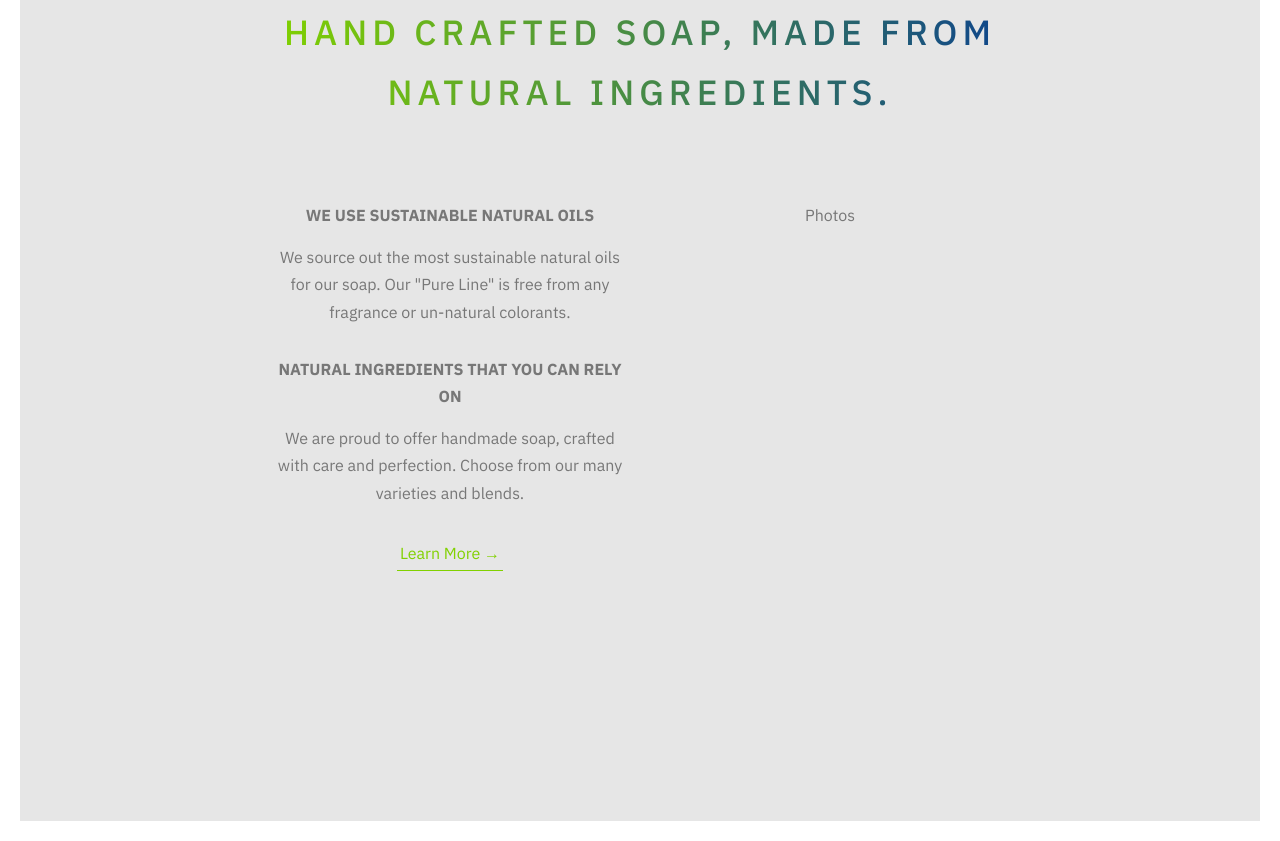
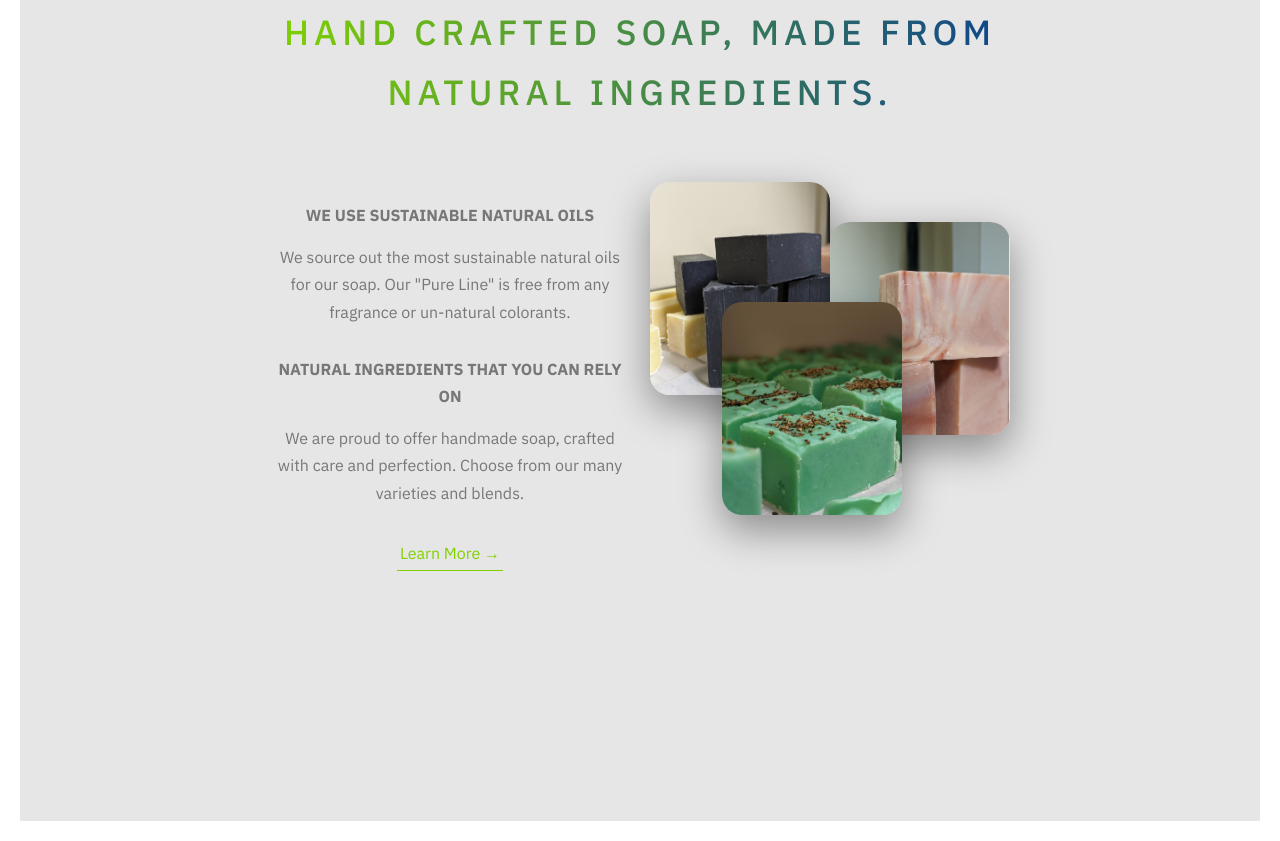
Before and after one commit to Michael-Yount/SoapbySea, a website: page index.html in a window 1280 px wide. Shown: the part 867-1708 px from the top of the page. Drawn offline with Linux system fonts and the light colour scheme.

Commit message:
finished about section

```diff
--- a/index.html
+++ b/index.html
@@ -119,7 +119,11 @@
 
                         </div>
                         <div class="col-1-of-2">
-                            Photos
+                            <div class="composition">
+                                <img src="/css/img/charSoapPortrait.png" alt="charcoalSoap" class="composition__photo composition__photo--p1">
+                                <img src="/css/img/roseClayPortrait.png" alt="roseClaySoap" class="composition__photo composition__photo--p2">
+                                <img src="/css/img/jadeBambooMintPortrait.png" alt="jadeBambooSoap" class="composition__photo composition__photo--p3">
+                            </div>
                         </div>
                     </div>
 
--- /dev/null
+++ b/sass/components/_composition.scss
@@ -0,0 +1,43 @@
+.composition {
+
+    position: relative;
+
+    &__photo {
+        width: 50%;
+        // height: ;
+        box-shadow: 0 1.5rem 4rem rgba($color-black, .4);
+        border-radius: 2rem;
+        position: absolute;
+        z-index: 10;
+        transition: all .2s;
+        outline-offset: 2rem;
+
+        &--p1 {
+            left: 0;
+            top: -2rem;
+        }
+
+        &--p2 {
+            right: 0;
+            top: 2rem;
+        }
+
+        &--p3 {
+            left: 20%;
+            top: 10rem;
+        }
+
+        &:hover {
+            outline: 1rem solid $color-primary-light;
+            transform: scale(1.25) translateY(-.5rem);
+            box-shadow: 0 1.5rem 4rem rgba($color-black, .4);
+            z-index: 20;
+        }
+    }
+    // composition:hover &__photo:not(:hover) {
+
+    &:hover &__photo:not(:hover) {
+        transform: scale(.9);
+
+    }
+}
--- a/sass/main.scss
+++ b/sass/main.scss
@@ -16,3 +16,5 @@
 
 // @import "base/typography";
 @import "layout/grid";
+
+@import "components/composition";
```
Also changed, not shown: css/img/charSoapPortrait.png (added), css/img/jadeBambooMintPortrait.png (added), css/img/roseClayPortrait.png (added), css/img/turmericPortrait.png (added), css/img/wrappedHoneyPortrait.png (added), css/style.css.
